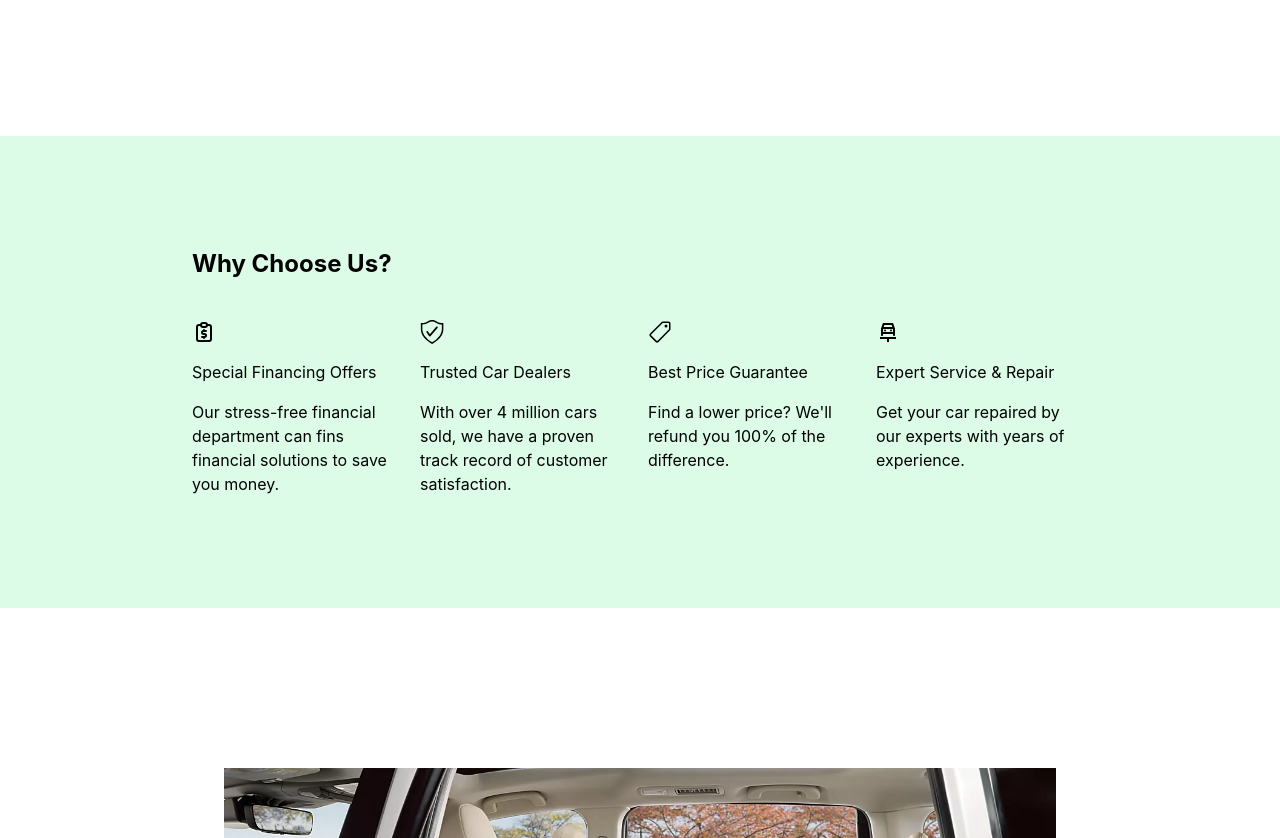
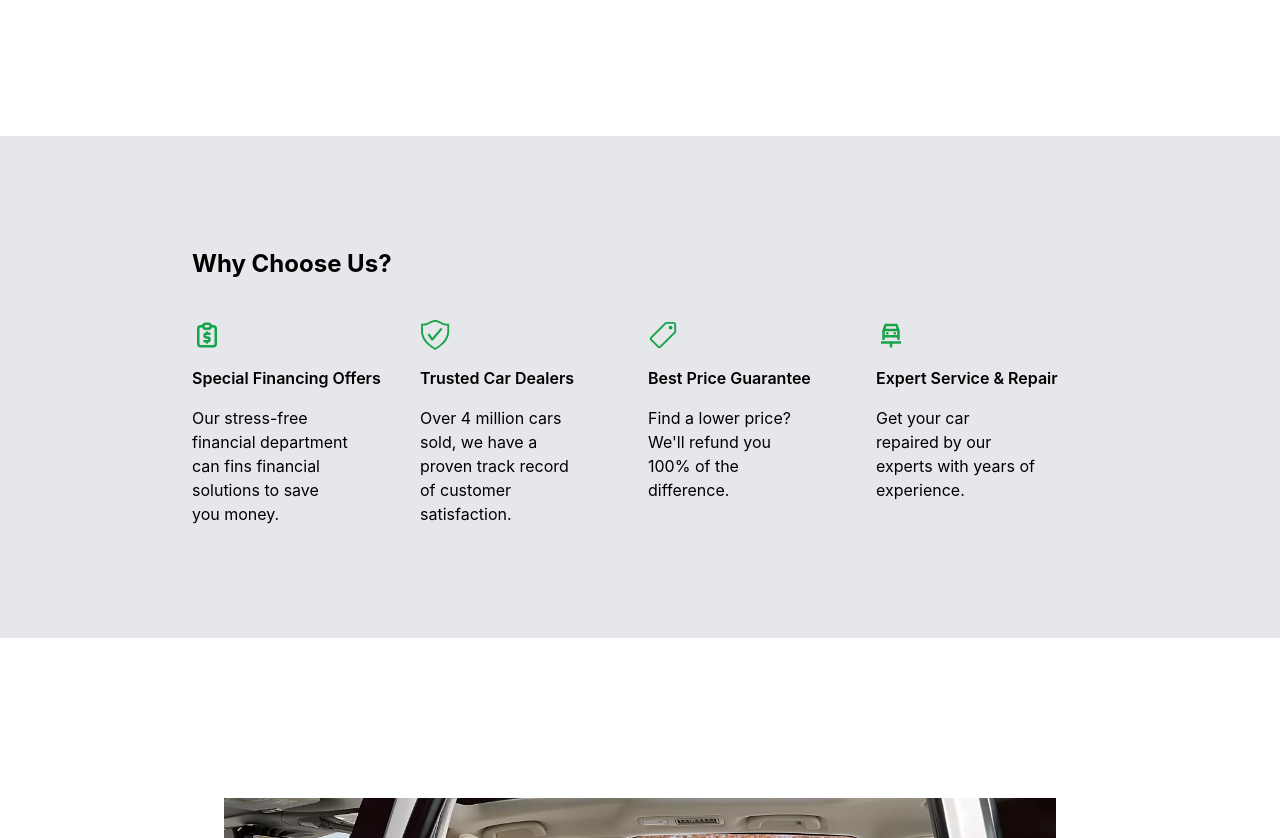
Before and after one commit to Matthew-Graves-Git/motoize, a React (Create React App) app: page / in a window 1280 px wide. Shown: the part 2280-3118 px from the top of the page. Built offline with nearby package versions, Linux system fonts and the light colour scheme.

Commit message:
responsive support

```diff
--- a/src/Pages/Landing/Bar.jsx
+++ b/src/Pages/Landing/Bar.jsx
@@ -12,7 +12,7 @@ const Bar = () => {
         },
         {
             title: "Trusted Car Dealers",
-            description: "With over 4 million cars sold, we have a proven track record of customer satisfaction.",
+            description: "Over 4 million cars sold, we have a proven track record of customer satisfaction.",
             icon:<VscWorkspaceTrusted/>,
         },
         {
@@ -28,15 +28,15 @@ const Bar = () => {
     ]
 
     return (
-        <section className="bg-green-100 py-28 z-20 relative w-screen h-full">
+        <section className="bg-gray-200 py-28 z-20 relative w-screen h-full">
             <h3 className="w-[70%] mx-auto mb-10 text-2xl font-bold">Why Choose Us?</h3>
-            <ul className="grid grid-cols-4 gap-4 w-[70%] mx-auto">
+            <ul className="grid grid-cols-2 lg:grid-cols-4 gap-4 w-[70%] mx-auto">
                 {reasons.map(({title,description,icon},index)=>{
                     return(
                         <li className="flex flex-col gap-4" key={index}>
-                            <p className="text-2xl">{icon}</p>
-                            <h4>{title}</h4>
-                            <p>{description}</p>
+                            <p className="text-3xl text-green-600">{icon}</p>
+                            <h4 className="font-semibold">{title}</h4>
+                            <p className="lg:w-3/4">{description}</p>
                         </li>
                     )
                 })}
--- a/src/Pages/Landing/Info.jsx
+++ b/src/Pages/Landing/Info.jsx
@@ -17,7 +17,7 @@ const Info = () => {
     return (
         <section className="bg-white h-full w-screen relative z-20">
             <div className="py-40 overflow-clip">
-                <img className="h-[28rem] lg:w-[70%] w-auto object-cover mx-auto px-8 mb-20" src={currentImg} alt="" />
+                <img className="h-[28rem] lg:w-[70%] w-auto object-cover mx-auto lg:px-8 mb-20" src={currentImg} alt="" />
                 <div className="grid grid-cols-1 md:grid-cols-2 gap-6 px-8 lg:w-[70%] w-auto mx-auto">
                     <div  onMouseOver={(e)=>handleHover(e)} className="group">
                     <span id="1" className="flex flex-col gap-6 border-t-2 py-6 group-hover:border-green-950 group-hover:scale-105 cursor-pointer transition duration-500" >
--- a/src/Pages/Landing/Tools.jsx
+++ b/src/Pages/Landing/Tools.jsx
@@ -35,9 +35,9 @@ const Tools = () => {
 
     ]
     return (
-        <section className="bg-white h-full w-screen relative overflow-clip flex flex-col gap-12 justify-center items-center  z-20 p-20 pb-40">
+        <section className="bg-white h-full w-screen relative overflow-clip flex flex-col gap-12 justify-center items-center  z-20 pt-20 pb-40">
             <h2 className="text-xl font-bold text-gray-500">Shopping Tools</h2>
-            <ul className="grid grid-cols-2 md:grid-cols-4 gap-6 ">
+            <ul className="grid grid-cols-2 md:grid-cols-4 gap-6 lg:w-auto w-[70%] ">
 
                 {tools.map((tool, index) => (
 
```
